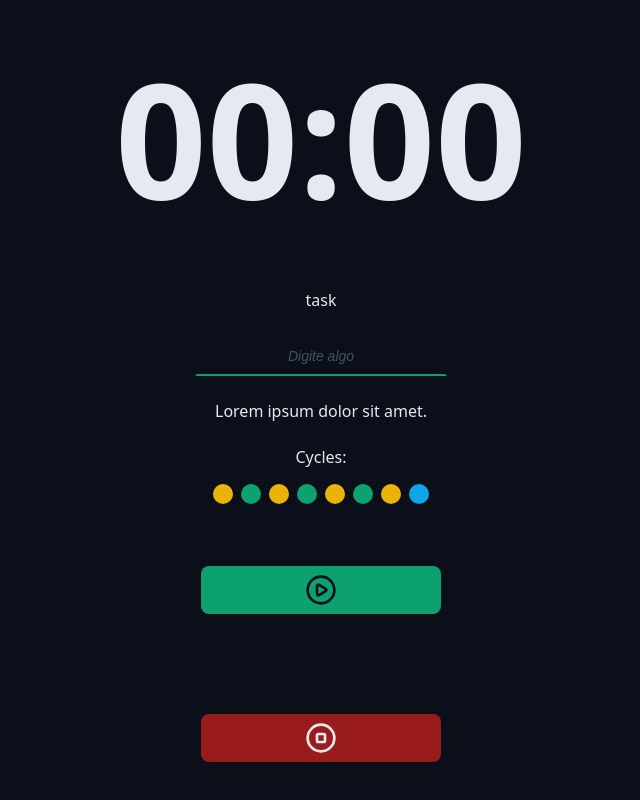
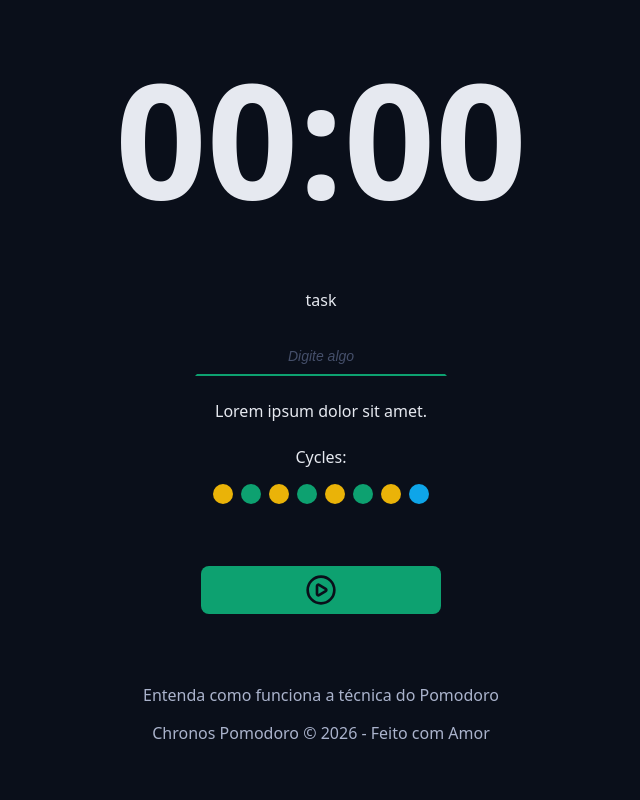
Before and after one commit to PauloMoraesDevJava/chronos-pomodoro, a React (Vite) app: page / in a window 1280 px wide. Shown: the part 282-1082 px from the top of the page, without its empty margins (319-959 px from the left). After the commit the page ends 1058 px from the top, so only its background shows below. Built offline with nearby package versions, Linux system fonts and the light colour scheme.

Commit message:
Atualização rodapé footer

```diff
--- a/src/App.tsx
+++ b/src/App.tsx
@@ -9,7 +9,8 @@
 import { DefaultInput } from './components/defautimput/index';
 import { Cycles } from './components/cycles';
 import { DefaultButton } from './components/defaultbutton';
-import { PlayCircleIcon, StopCircleIcon } from 'lucide-react';
+import { PlayCircleIcon } from 'lucide-react';
+import { Footer } from './components/footer/index';
 
 export function App() {
   return (
@@ -46,10 +47,13 @@
           </div>
 
           <div className='formRow'>
-            <DefaultButton icon={<PlayCircleIcon />} color='green'/>
-            <DefaultButton icon={<StopCircleIcon />} color='red'/>
+            <DefaultButton icon={<PlayCircleIcon />} color='green' />
           </div>
         </form>
+      </Container>
+
+      <Container>
+        <Footer/>
       </Container>
     </>
   );
--- /dev/null
+++ b/src/components/footer/index.tsx
@@ -0,0 +1,12 @@
+import style from './style.module.css';
+
+export function Footer() {
+  return (
+    <footer className={style.footer}>
+      <a href=''>Entenda como funciona a técnica do Pomodoro</a>
+      <a href=''>
+        Chronos Pomodoro &copy; {new Date().getFullYear()} - Feito com Amor
+      </a>
+    </footer>
+  );
+}
--- /dev/null
+++ b/src/components/footer/style.module.css
@@ -0,0 +1,18 @@
+.footer {
+  display: flex;
+  flex-direction: column;
+  align-items: center;
+  justify-content: center;
+  text-align: 1.2rem;
+  gap: 1.6rem;
+}
+
+.footer a {
+  color: var(--text-muted);
+  text-decoration: none;
+}
+
+.footer a:hover {
+  color: var(--text-muted);
+  text-decoration: underline;
+}
```
